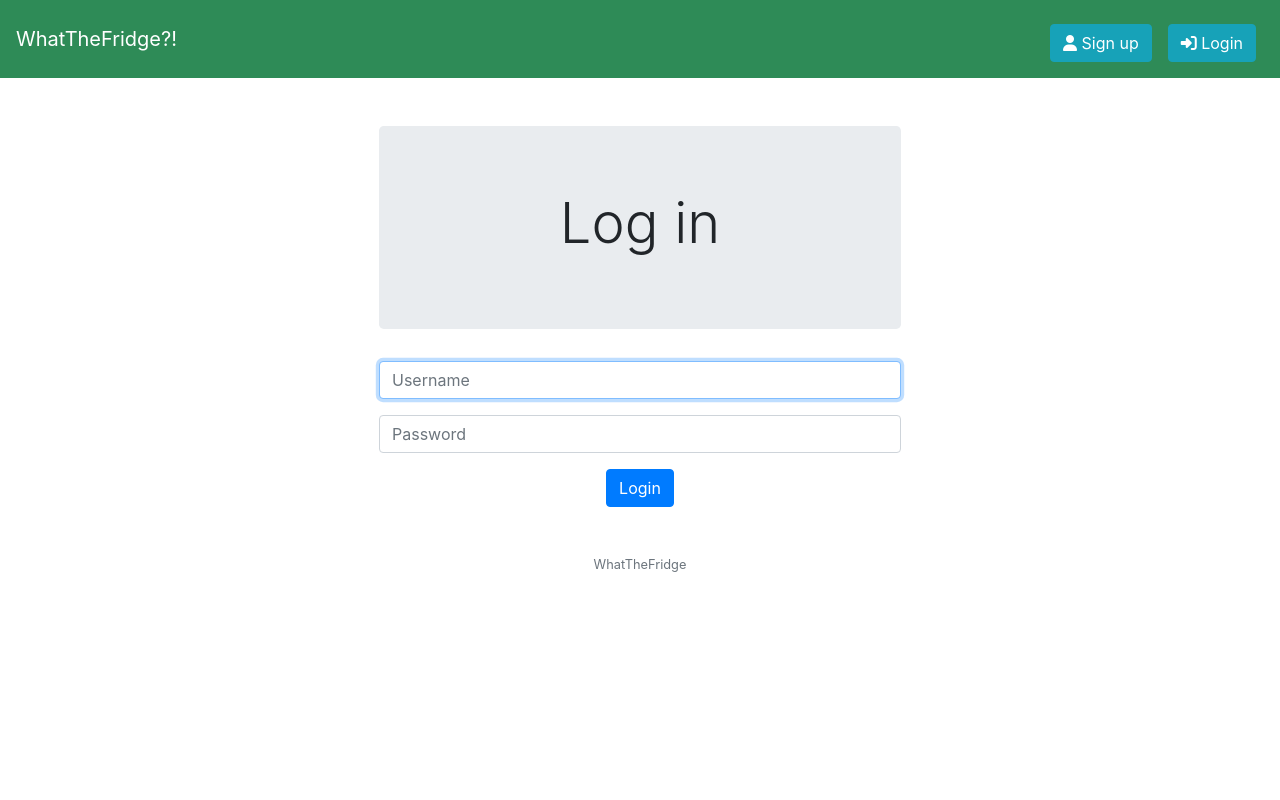
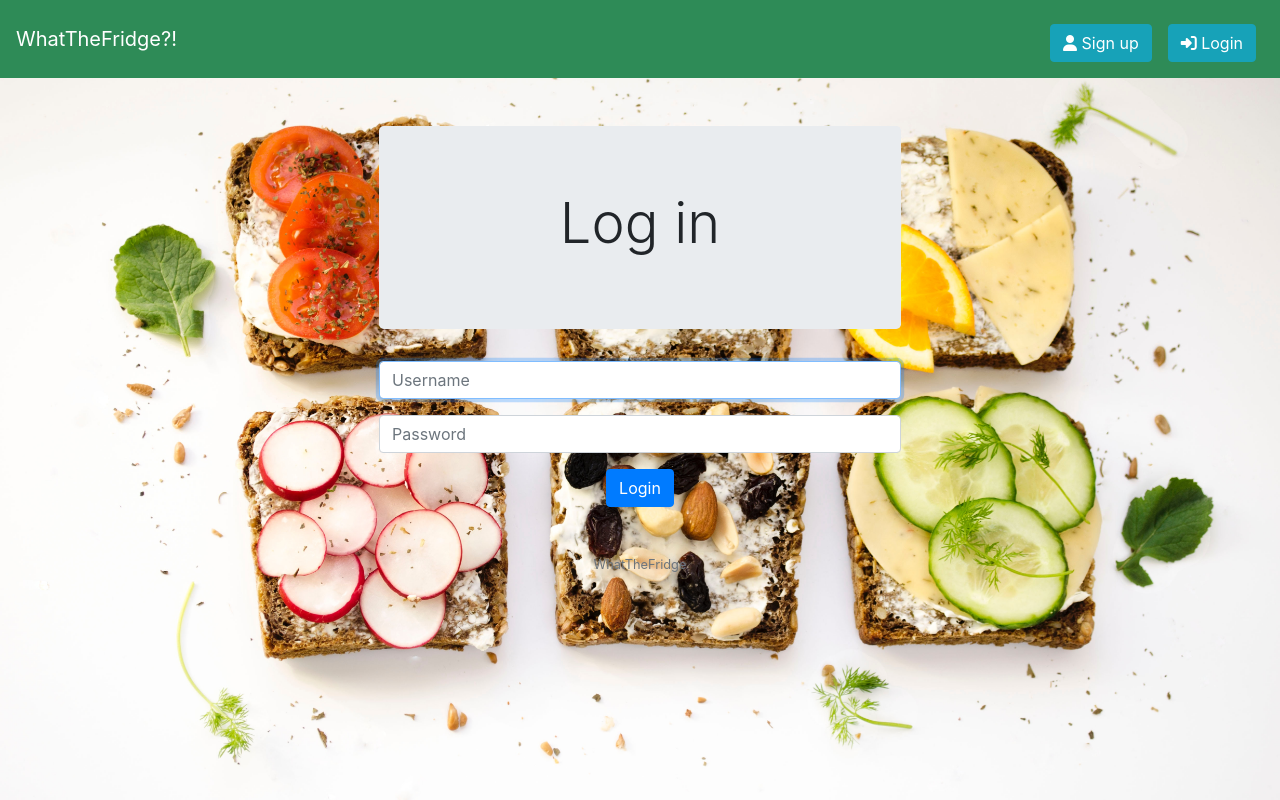
Before and after one commit to StijnMichiels00/WhatTheFridge, a Flask app: page /login in a window 1280 px wide. Run offline with Flask 2, Linux system fonts and the light colour scheme; some libraries are stand-ins or nearby versions.

Commit message:
added login image

```diff
--- a/static/style.css
+++ b/static/style.css
@@ -71,6 +71,14 @@
   background-size :cover;
 }
 
+
+.login {
+  background-image: url("login.jpg");
+  background-repeat: no-repeat;
+  background-size: cover;
+}
+
+
 .profile {
   background: url('/static/william-felker-fqkrXYMosT4-unsplash.jpg') no-repeat center center fixed;
   -webkit-background-size: cover;
```
